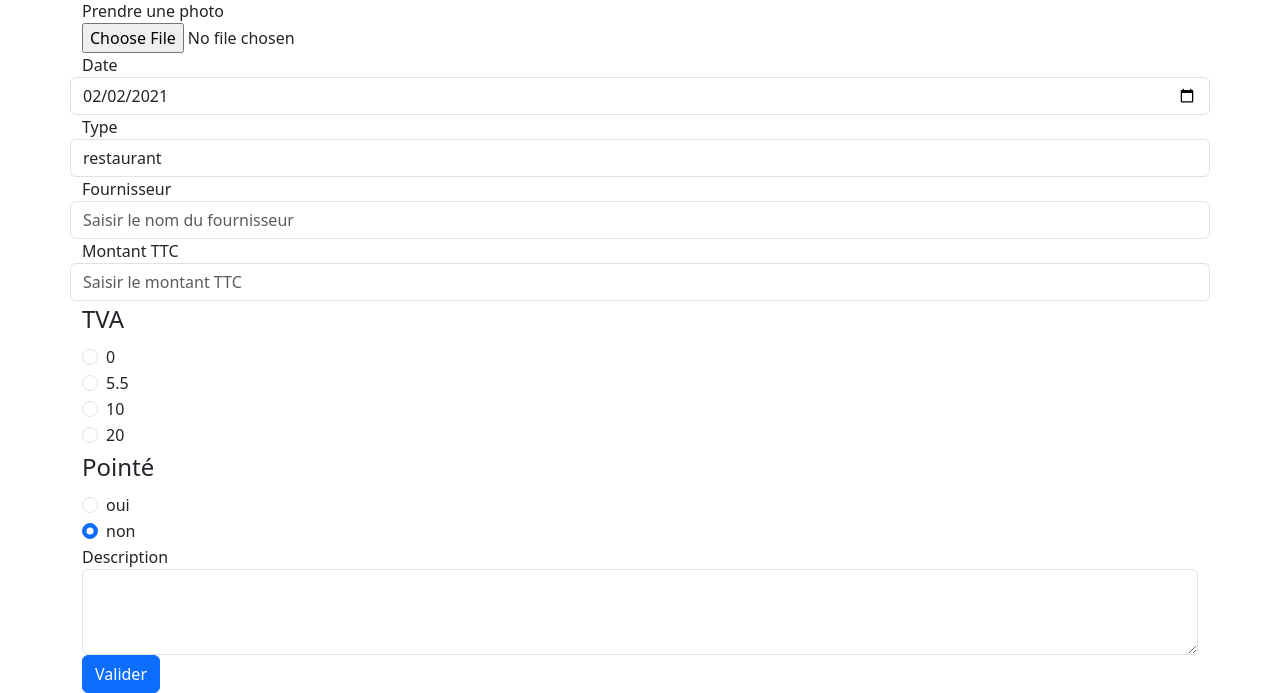
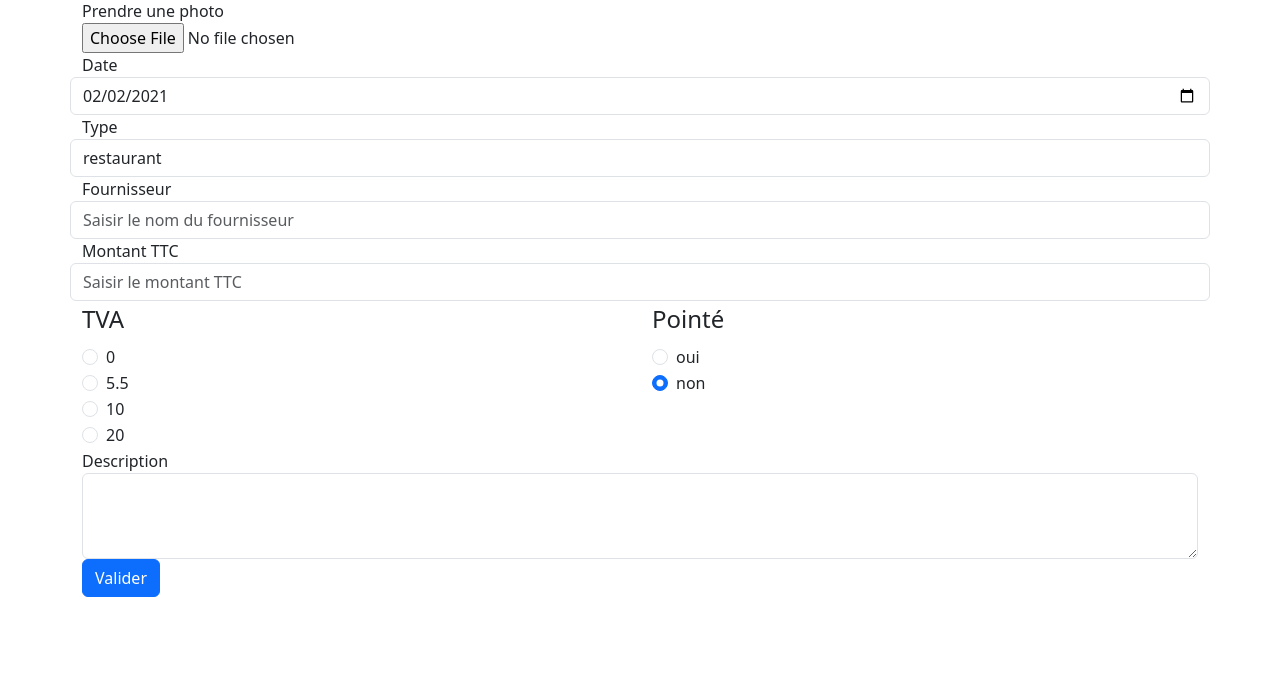
Before and after one commit to michael-albrecht-1/ReceiptManagement, a PHP site: page /receipt.php in a window 1280 px wide. Shown: the part 113-806 px from the top of the page. After the commit the page ends 710 px from the top, so only its background shows below. Run offline with PHP 8.4, Linux system fonts and the light colour scheme; the visitor is signed in with stand-in values (Sample User, id 1); a stand-in replaces the project's code that opens the database connection; some libraries are stand-ins or nearby versions.

Commit message:
bugfix/home - pagination well calculed when filters are applied / minors modif with forms design

```diff
--- a/css/style.css
+++ b/css/style.css
@@ -23,8 +23,8 @@ h1 {
     width: 100vw;
 }
 
-#filter-form > .row {
-    margin-left: 0px;
+#filter-form > div {
+    margin: 2em 0;
 }
 
 .update-receipt {
--- a/php/receipt.php
+++ b/php/receipt.php
@@ -135,7 +135,8 @@
       <input type="text" class="form-control" id="amountTTC" name="amountTTC" placeholder="Saisir le montant TTC" value="<?= $_GET['amount'] ?? "" ?>" required>
     </div>
 
-    <fieldset class="form-group">
+    <div class="row">
+      <fieldset class="form-group col-6">
         <legend>TVA</legend>
         <div class="form-check">
           <label class="form-check-label">
@@ -163,7 +164,7 @@
         </div>
       </fieldset>
 
-    <fieldset class="form-group">
+      <fieldset class="form-group col-6">
         <legend>Pointé</legend>
         <div class="form-check">
           <label class="form-check-label">
@@ -178,6 +179,8 @@
           </label>
         </div>
       </fieldset>
+    </div>
+
 
     <div class="form-group">
       <label for="exampleTextarea">Description</label>
```
Also changed, not shown: php/index.php (+30 -26 lines), README.md. Lines whose indentation alone changed are shown as unchanged.
